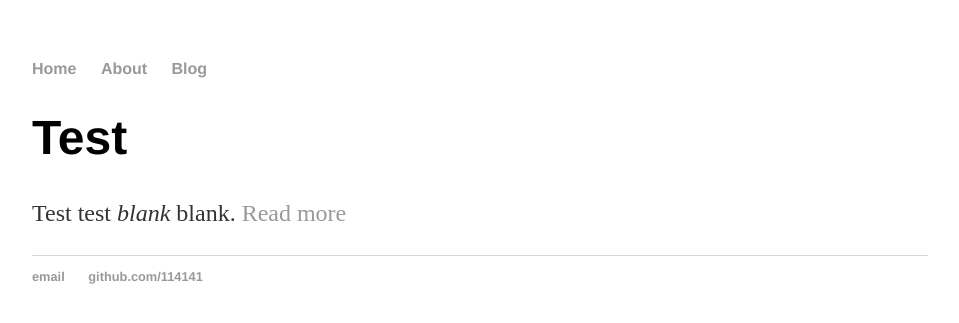
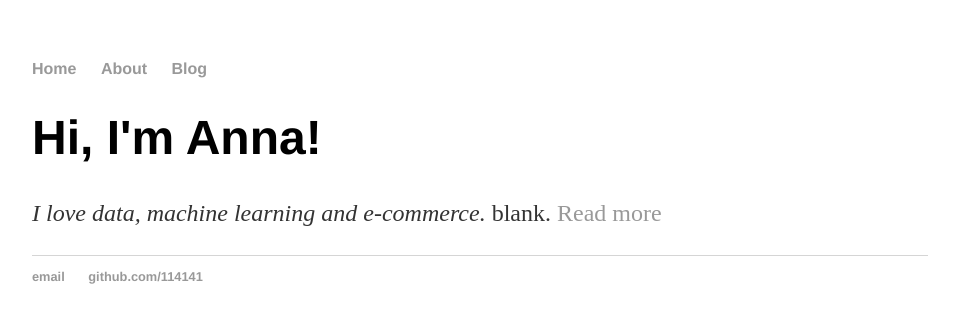
Before and after one commit to 114141/114141.github.io, a Jekyll site: the page built from index.html, in a window 1280 px wide. Shown: the top 323 px of the page, without its empty margins (160-1119 px from the left). Built offline with Jekyll 4.4.1, drawn with Linux system fonts in a browser that asks for light colours.

Commit message:
Update index.html

```diff
--- a/index.html
+++ b/index.html
@@ -3,6 +3,6 @@ layout: default
 title: 114141
 ---
 <div class="blurb">
-	<h1>Test</h1>
-	<p>Test test <em>blank</em> blank. <a href="/about">Read more</a></p>
+	<h1>Hi, I'm Anna!</h1>
+	<p><em>I love data, machine learning and e-commerce.</em> blank. <a href="/about">Read more</a></p>
 </div><!-- /.blurb -->
```
